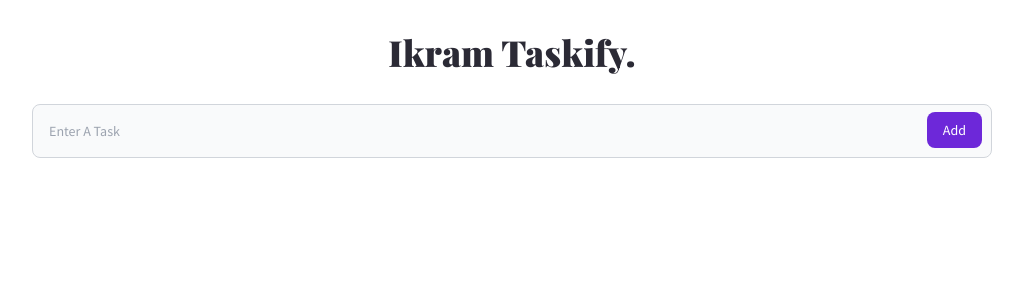
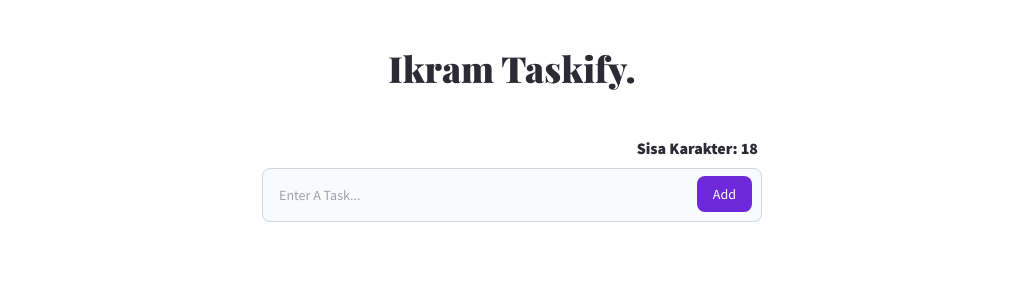
Before and after one commit to Ikram-Maulana/taskify-app, a React (Create React App) app: page / in a window 1280 px wide. Shown: the top 300 px of the page, without its empty margins (128-1151 px from the left). Built offline with nearby package versions, Linux system fonts and the light colour scheme; a web font is replaced by a local one.

Commit message:
Feat(Input): PropTypes Passing Props to Component
- Membuat state todo
- Melempar state ke child
- Membuat props type untuk functional component
- Membuat fungsi untuk membatasi input
- Menggunakan Types `ChangeEvent<>`
- Menggunakan Types`Dispatch<SetStateAction<>>`

```diff
--- a/package.json
+++ b/package.json
@@ -12,7 +12,6 @@
     "@types/react-dom": "^18.0.0",
     "react": "^18.2.0",
     "react-dom": "^18.2.0",
-    "react-hook-form": "^7.34.2",
     "react-scripts": "5.0.1",
     "typescript": "^4.4.2",
     "web-vitals": "^2.1.0"
--- a/src/App.tsx
+++ b/src/App.tsx
@@ -1,14 +1,40 @@
-import React, { FC } from "react";
+import React, { ChangeEvent, FC, useState } from "react";
 import InputFields from "./components/InputFields";
 
 const App: FC = () => {
+  const [todo, setTodo] = useState<string>("");
+  const [charLimit] = useState<number>(18);
+  const [charRemaining, setCharRemaining] = useState<number>(18);
+
+  const charLimiter = (value: string, max: number) => {
+    if (value.length > max) {
+      value = value.substr(0, max);
+    }
+    let remaining: number = max - value.length;
+
+    return {
+      value,
+      remaining,
+    };
+  };
+
+  const onTaskChangeHandler = (e: ChangeEvent<HTMLInputElement>) => {
+    const { value, remaining } = charLimiter(e.target.value, charLimit);
+    setTodo(value);
+    setCharRemaining(remaining);
+  };
+
   return (
     <div className="App container mx-auto min-h-screen flex flex-col items-center">
-      <h1 className="font-black my-4 md:my-8 text-center text-2xl md:text-3xl lg:text-4xl">
+      <h1 className="font-black my-8 md:my-12 text-center text-2xl md:text-3xl lg:text-4xl">
         Ikram Taskify.
       </h1>
 
-      <InputFields />
+      <InputFields
+        todo={todo}
+        charRemaining={charRemaining}
+        onTaskChange={onTaskChangeHandler}
+      />
     </div>
   );
 };
--- a/src/components/InputFields.tsx
+++ b/src/components/InputFields.tsx
@@ -1,9 +1,18 @@
-import React from "react";
+import React, { ChangeEvent, FC } from "react";
 
-const InputFields = () => {
+interface Props {
+  todo: string;
+  charRemaining: number;
+  onTaskChange: (e: ChangeEvent<HTMLInputElement>) => void;
+}
+
+const InputFields: FC<Props> = ({ todo, charRemaining, onTaskChange }) => {
   return (
-    <div className="form-input w-full px-4 md:px-16 lg:px-40">
-      <form>
+    <div className="form-input w-[300px] mx-auto mb-4 md:mb-6 md:w-[500px]">
+      <form className="flex flex-col gap-2">
+        <p className="flex flex-row justify-end font-black px-1 text-[#2B2A35]">
+          Sisa Karakter: {charRemaining}
+        </p>
         <label
           htmlFor="add-task"
           className="mb-2 text-sm font-medium text-gray-900 sr-only dark:text-gray-300"
@@ -15,7 +24,9 @@ const InputFields = () => {
             type="text"
             id="input-task"
             className="block p-4 pl-4 w-full text-sm text-gray-900 bg-gray-50 rounded-lg border border-gray-300 focus:ring-violet-500 focus:border-violet-500 focus:drop-shadow-lg"
-            placeholder="Enter A Task"
+            placeholder="Enter A Task..."
+            value={todo}
+            onChange={(e) => onTaskChange(e)}
           />
           <button
             type="submit"
```
Also changed, not shown: 1 other file (tests, documents, lock files or other folders).
